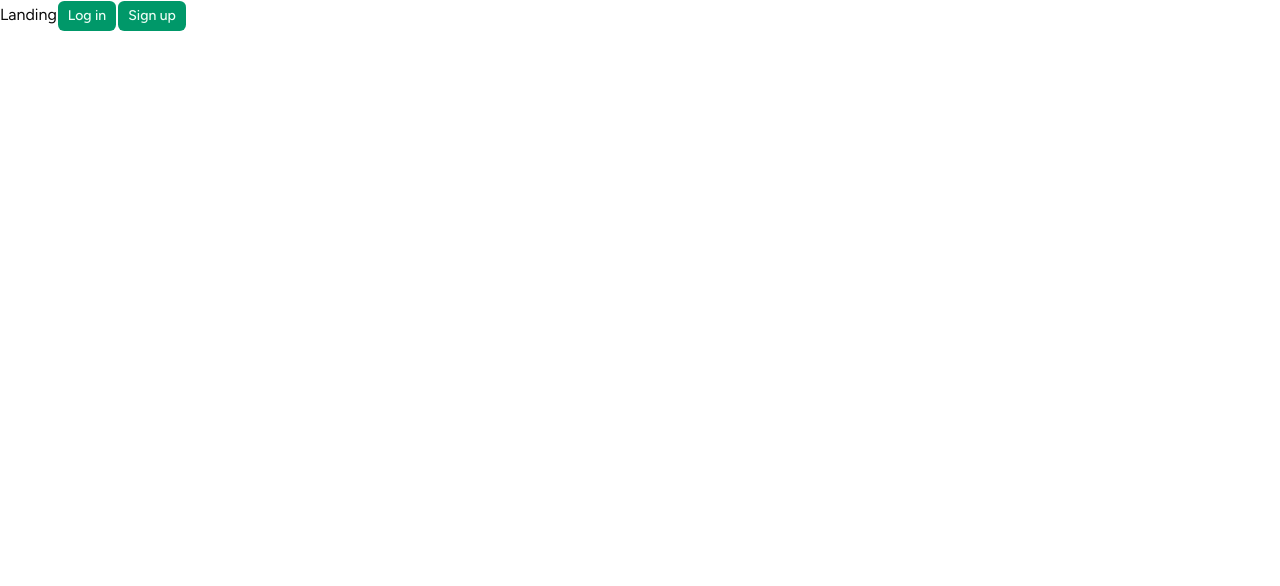
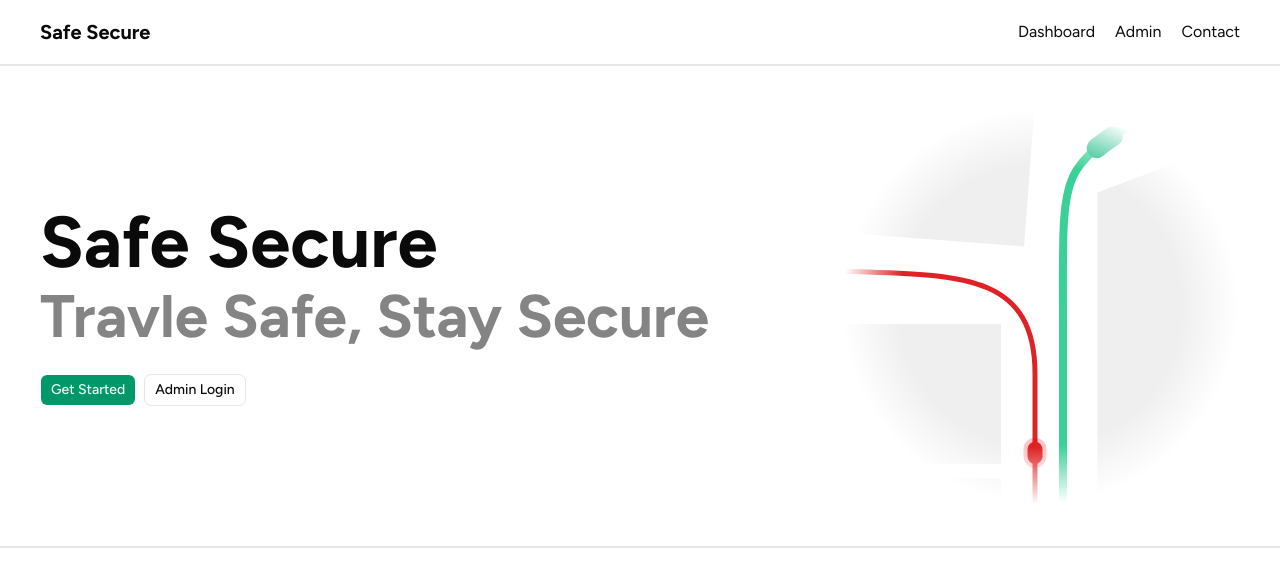
Before and after one commit to XdAdrish/SafarSecure, a Next.js app: page / in a window 1280 px wide. Shown: the top 586 px of the page. Built offline with nearby package versions, Linux system fonts and the light colour scheme; no server answers.

Commit message:
feat: Implement initial landing page, navigation, global styles, SVG assets, and Firebase setup.

```diff
--- a/app/(landing)/page.tsx
+++ b/app/(landing)/page.tsx
@@ -1,16 +1,27 @@
 import { Button } from "@/components/ui/button";
-import Link from "next/link";
+import HeroMapVec from "@/components/ui/svg/HeroMapVec";
+import Navbar from "@/components/navbar";
 
 const Page = () => {
   return (
     <div>
-      Landing
-      <Link href="/login">
-        <Button>Log in</Button>
-      </Link>
-      <Link href="/signup">
-        <Button>Sign up</Button>
-      </Link>
+      <Navbar />
+      <div className="flex justify-between items-center p-10 border-t-2 border-b-2">
+        <div className="flex flex-col gap-2 justify-start text-left">
+          <h1 className="text-7xl font-bold">Safe Secure</h1>
+          <p className="text-6xl font-bold text-foreground/50">
+            Travle Safe, Stay Secure
+          </p>
+          <div className="flex gap-2 mt-5">
+            <Button>Get Started</Button>
+            <Button variant="outline">Admin Login</Button>
+          </div>
+        </div>
+
+        <div className="flex justify-center items-center overflow-hidden aspect-square mask-[radial-gradient(circle,black_50%,transparent_70%)]">
+          <HeroMapVec />
+        </div>
+      </div>
     </div>
   );
 };
--- a/app/globals.css
+++ b/app/globals.css
@@ -124,3 +124,70 @@
     @apply bg-background text-foreground;
   }
 }
+
+#hero-svg-map {
+  fill: var(--background);
+}
+
+#path1 {
+  stroke-dasharray: 20 100%;
+  stroke-dashoffset: -20;
+  stroke-linecap: round;
+  stroke-linejoin: round;
+  animation: run 3s linear infinite;
+  stroke: var(--chart-3);
+}
+
+#path11 {
+  stroke: var(--chart-2);
+}
+
+#path22 {
+  stroke: var(--color-destructive);
+}
+
+#path2 {
+  stroke-dasharray: 7 100%;
+  stroke-dashoffset: -10;
+  stroke-linecap: round;
+  stroke-linejoin: round;
+  animation: run 3s linear infinite;
+  animation-delay: 2s;
+  stroke: var(--destructive);
+}
+
+@keyframes run {
+  to {
+  stroke-dashoffset: 100%;
+  }
+}
+
+#path2-pulse {
+  stroke-dasharray: 7 100%;
+  stroke-dashoffset: -10;
+  stroke-linecap: round;
+  stroke-linejoin: round;
+  animation: move-dot 3s linear infinite;
+  animation-delay: 2s;
+  stroke: #ff000059;
+}
+
+@keyframes move-dot {
+  0% {
+    opacity: 0;
+  }
+  25% {
+    opacity: 1;
+  }
+  50% {
+    opacity: 0;
+  }
+
+  75% {
+    opacity: 1;
+  }
+  100% {
+    stroke-dashoffset: 100%;
+    opacity: 0;
+  }
+}
--- /dev/null
+++ b/components/navbar.tsx
@@ -0,0 +1,32 @@
+import Link from "next/link";
+
+const Navbar = () => {
+  const navlist = [
+    {
+      name: "Dashboard",
+      href: "/dashboard",
+    },
+    {
+      name: "Admin",
+      href: "/admin",
+    },
+    {
+      name: "Contact",
+      href: "/contact",
+    },
+  ];
+  return (
+    <div className="flex justify-between items-center px-10">
+      <h1 className="font-bold text-xl">Safe Secure</h1>
+      <ul className="flex gap-5 py-5">
+        {navlist.map((item) => (
+          <li key={item.name}>
+            <Link href={item.href}>{item.name}</Link>
+          </li>
+        ))}
+      </ul>
+    </div>
+  );
+};
+
+export default Navbar;
--- /dev/null
+++ b/components/ui/svg/HeroMapVec.tsx
@@ -0,0 +1,71 @@
+import React from "react";
+
+const HeroMapVec = () => {
+  return (
+    <>
+      <svg
+        width="400"
+        height="400"
+        viewBox="0 0 400 400"
+        fill="none"
+        xmlns="http://www.w3.org/2000/svg"
+      >
+        <g clipPath="url(#clip0_1_6)">
+          <rect id="hero-svg-map" width="400" height="400" />
+          <path
+            d="M257.355 86.4238L407 30V400.424H257.355V86.4238Z"
+            fill="#00000010"
+          />
+          <rect
+            x="-7.0697"
+            y="-24.4238"
+            width="203"
+            height="150"
+            transform="rotate(4.31473 -7.0697 -24.4238)"
+            fill="#00000010"
+          />
+          <rect x="-42" y="372" width="203" height="140" fill="#00000010" />
+          <rect x="-42" y="218" width="203" height="140" fill="#00000010" />
+
+          <path
+            id="path11"
+            d="M351 -20C214 71 223 36 223 223C223 410 223 440 223 440"
+            stroke="black"
+            strokeWidth="8"
+          />
+          <path
+            id="path22"
+            d="M-22 164C101 171 195 156 195 268C195 380 195 440 195 440"
+            stroke="black"
+            strokeWidth="5"
+          />
+          <path
+            id="path1"
+            d="M351 -20C214 71 223 36 223 223C223 410 223 440 223 440"
+            stroke="black"
+            strokeWidth="20"
+          />
+          <path
+            id="path2-pulse"
+            d="M-22 164C101 171 195 156 195 268C195 380 195 440 195 440"
+            stroke="black"
+            strokeWidth="23"
+          />
+          <path
+            id="path2"
+            d="M-22 164C101 171 195 156 195 268C195 380 195 440 195 440"
+            stroke="black"
+            strokeWidth="15"
+          />
+        </g>
+        <defs>
+          <clipPath id="clip0_1_6">
+            <rect width="400" height="400" fill="white" />
+          </clipPath>
+        </defs>
+      </svg>
+    </>
+  );
+};
+
+export default HeroMapVec;
--- a/lib/firebase.ts
+++ b/lib/firebase.ts
@@ -19,6 +19,5 @@ const firebaseConfig = {
 
 // Initialize Firebase
 const app = initializeApp(firebaseConfig);
-const analytics = getAnalytics(app);
 
 export const auth = getAuth(app);
```
